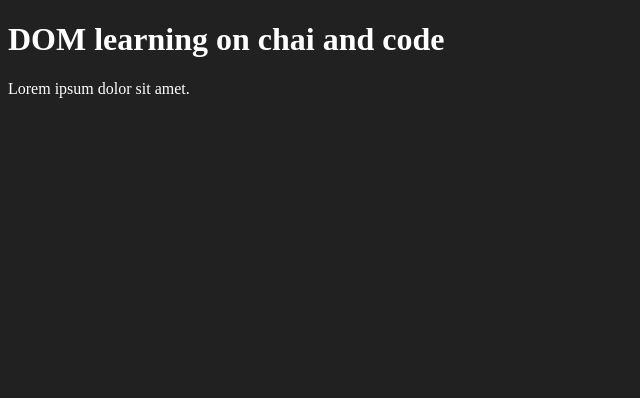
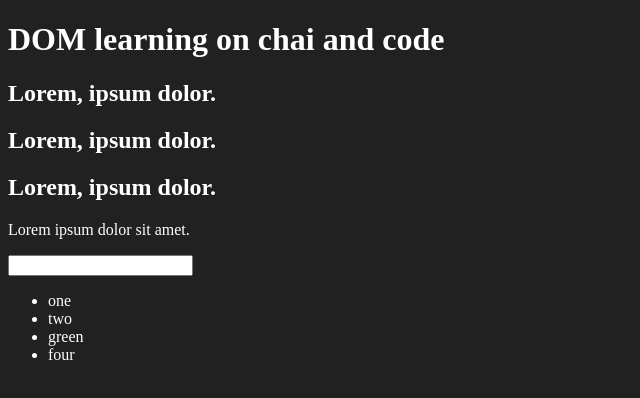
Before and after one commit to iiamhimanshu/js-hitesh-sir, a plain HTML site: page 06dom/one.html in a window 1280 px wide. Shown: the whole page, without its empty margins (0-640 px from the left). Drawn offline with Linux system fonts and the light colour scheme.

Commit message:
nodeList and HTMLcollection

```diff
--- a/06dom/one.html
+++ b/06dom/one.html
@@ -12,8 +12,18 @@
     </head>
     <body class="bg-black">
         <div>
-            <h1 id="title" class="heading">DOM learning on chai and code</h1>
+            <h1 id="title" class="heading">DOM learning on chai and code <span style="display: none;">test text</span> </h1>
+            <h2>Lorem, ipsum dolor.</h2>
+            <h2>Lorem, ipsum dolor.</h2>
+            <h2>Lorem, ipsum dolor.</h2>
             <p>Lorem ipsum dolor sit amet.</p>
+            <input type="password">
+            <ul>
+                <li class="list-item">one</li>
+                <li class="list-item">two</li>
+                <li class="list-item">green</li>
+                <li class="list-item">four</li>
+            </ul>
         </div>
     </body>
 </html>
```
